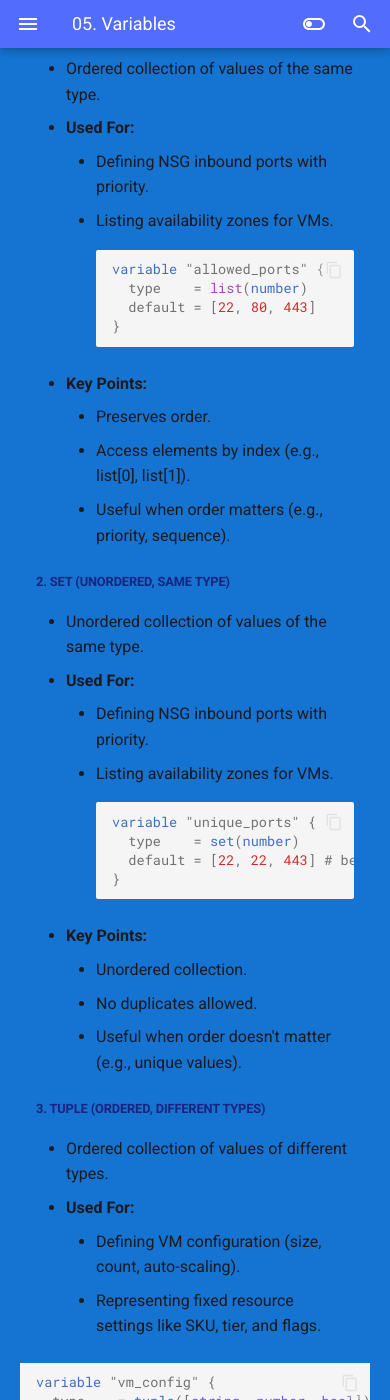
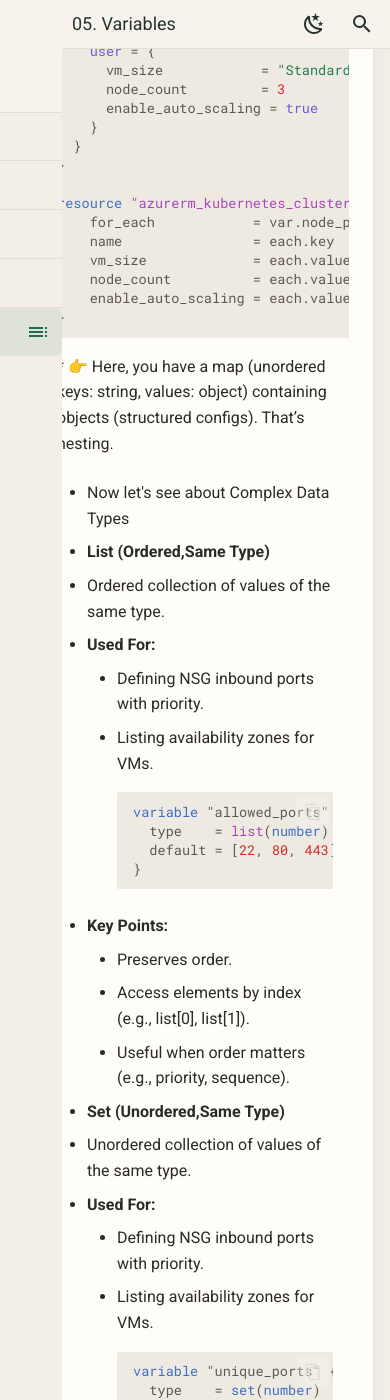
Before and after one commit to velmasrikanth/Devops-Learning, an MkDocs documentation site: the page built from docs/terraform/05-variables.md, in a window 390 px wide and 1400 px high, scrolled down 6963 px. Built offline with MkDocs 1.6.1 and Material for MkDocs 9.7.7, drawn with Linux system fonts in a browser that asks for light colours; comment, search, counter and statistics services are not loaded; some of the changed text lies outside the part shown.

Commit message:
new design - front page

````diff
--- a/docs/css/extra.css
+++ b/docs/css/extra.css
@@ -1,199 +1,249 @@
-/* Custom logo sizing for MkDocs Material theme */
+/* Light reading theme. Header, page, and side navigation share warm paper tones. */
 
-/* Desktop / default: larger logo */
-.md-header-nav__title img,
-.md-header__logo img,
-.md-logo img,
-.md-header .md-logo {
-  height: 200px !important;
-  /* change this value to make it bigger/smaller */
-  width: auto !important;
-  max-height: 200px !important;
+[data-md-color-scheme="default"] {
+  --md-primary-fg-color: #f7f3ec;
+  --md-primary-fg-color--light: #fffdf9;
+  --md-primary-fg-color--dark: #ebe4d8;
+  --md-primary-bg-color: #24332e;
+  --md-primary-bg-color--light: #4d635a;
+  --md-accent-fg-color: #2a6b58;
+  --md-accent-fg-color--transparent: rgba(42, 107, 88, 0.12);
+  --md-accent-bg-color: #fffdf9;
+  --md-default-bg-color: #f3efe6;
+  --md-default-fg-color: #2a2824;
+  --md-default-fg-color--light: #5e584f;
+  --md-default-fg-color--lighter: #8a8378;
+  --md-default-fg-color--lightest: #e4ddd2;
+  --md-typeset-color: #2c2a26;
+  --md-typeset-a-color: #1f6b56;
+  --md-code-bg-color: #efeae1;
+  --md-code-fg-color: #24332e;
+  --md-footer-bg-color: #efeae1;
+  --md-footer-bg-color--dark: #e7e0d4;
+  --md-footer-fg-color: #3d4a44;
+  --md-footer-fg-color--light: #5e6b64;
+  --md-footer-fg-color--lighter: #7d8a83;
 }
 
-/* If your theme uses a different class, also target common variants */
-.site-logo img,
-.brand img {
-  height: 64px !important;
-  width: auto !important;
+[data-md-color-scheme="slate"] {
+  --md-primary-fg-color: #1c2824;
+  --md-primary-fg-color--light: #2a3b35;
+  --md-primary-fg-color--dark: #141e1b;
+  --md-primary-bg-color: #f3efe6;
+  --md-accent-fg-color: #8fbfa8;
+  --md-default-bg-color: #161e1b;
+  --md-default-fg-color: #ece7df;
+  --md-typeset-color: #ece7df;
+  --md-typeset-a-color: #9dceba;
+  --md-footer-bg-color: #121a17;
+  --md-footer-fg-color: #d9d3c8;
 }
 
-/* Mobile: reduce size so header doesn't overflow */
-@media (max-width: 767px) {
-
-  .md-header-nav__title img,
-  .md-header__logo img,
-  .md-logo img {
-    height: 40px !important;
-    max-height: 40px !important;
-  }
+/* Compact header mark. The previous 200px logo stretched the banner. */
+.md-header__button.md-logo {
+  padding: 0.2rem;
 }
 
-/* If the logo appears small because of padding/scale, ensure image isn't constrained */
-.md-header .md-logo img {
-  display: block;
-  object-fit: contain;
+.md-header__button.md-logo img,
+.md-header__button.md-logo svg,
+.md-logo img,
+.md-logo svg {
+  height: 2rem !important;
+  width: 2rem !important;
+  max-height: 2rem !important;
+  border-radius: 6px;
 }
 
-/* Site background and content styling: change these colors to taste. */
-/* Page background (behind the content) */
+.md-header {
+  background: var(--md-primary-fg-color);
+  box-shadow: none;
+  border-bottom: 1px solid #e4ddd2;
+}
+
+[data-md-color-scheme="slate"] .md-header {
+  border-bottom-color: #2c3b36;
+}
+
+.md-header__title,
+.md-header__topic,
+.md-header__button,
+.md-search__input {
+  color: var(--md-primary-bg-color);
+}
+
+.md-tabs {
+  background: var(--md-primary-fg-color);
+  border-bottom: 1px solid #e4ddd2;
+}
+
+[data-md-color-scheme="default"] .md-tabs__link {
+  color: #4a554f;
+  opacity: 1;
+}
+
+[data-md-color-scheme="default"] .md-tabs__link--active,
+[data-md-color-scheme="default"] .md-tabs__link:hover {
+  color: #1f6b56;
+}
+
+[data-md-color-scheme="default"] .md-tabs__item--active {
+  color: #1f6b56;
+}
+
 html,
 body {
-  background: #1573d1;
-  /* soft light-gray background instead of white */
+  background: var(--md-default-bg-color);
 }
 
-/* Keep header area using theme background (no change) */
-.md-header {
-  background: var(--md-accent-fg-color, #3b4b8f);
+/* One sidebar: the right-hand outline is folded into the left nav. */
+.md-sidebar--secondary {
+  display: none;
 }
 
-/* Make the content area stand out: white card with subtle shadow.
-   Body copy must stay dark: the white card is used in both palettes,
-   and slate mode otherwise paints paragraphs in a near-white color. */
-.md-typeset {
-  background: #ffffff;
-  color: #1b1b1f;
-  border-radius: 6px;
-  box-shadow: 0 6px 18px rgba(16, 24, 40, 0.06);
-  padding: 2rem;
+.md-sidebar--primary {
+  width: 15.2rem;
 }
 
-.md-typeset p,
-.md-typeset li,
-.md-typeset ol,
-.md-typeset ul,
-.md-typeset td,
-.md-typeset th,
-.md-typeset dd,
-.md-typeset dt,
-.md-typeset blockquote,
-.md-typeset caption,
-.md-typeset figcaption {
-  color: #1b1b1f;
+[data-md-color-scheme="default"] .md-sidebar {
+  background: transparent;
+}
+
+[data-md-color-scheme="default"] .md-nav__title {
+  color: #24332e;
+  font-weight: 700;
+}
+
+[data-md-color-scheme="default"] .md-nav__link {
+  color: #3e4742;
+}
+
+.md-nav__link--active,
+.md-nav__item .md-nav__link--active,
+.md-nav__item--active > .md-nav__link {
+  color: #1f6b56 !important;
+  font-weight: 700;
+  background: rgba(42, 107, 88, 0.1);
+  border-left: 3px solid #2a6b58;
+  border-radius: 0 6px 6px 0;
+  padding-left: 0.6rem;
+}
+
+[data-md-color-scheme="slate"] .md-nav__link--active,
+[data-md-color-scheme="slate"] .md-nav__item--active > .md-nav__link {
+  color: #9dceba !important;
+  background: rgba(143, 191, 168, 0.12);
+  border-left-color: #8fbfa8;
+}
+
+/* Reading column: warm page, white sheet, wider once the second sidebar is gone. */
+.md-grid {
+  max-width: 78rem;
+}
+
+.md-content {
+  margin-right: 0;
+}
+
+[data-md-color-scheme="default"] .md-typeset {
+  background: #fffdf9;
+  color: #2c2a26;
+  border: 1px solid #e7e1d6;
+  border-radius: 12px;
+  box-shadow: 0 8px 24px rgba(36, 51, 46, 0.05);
+  padding: 1.6rem 2rem 2.2rem;
+}
+
+[data-md-color-scheme="default"] .md-typeset p,
+[data-md-color-scheme="default"] .md-typeset li,
+[data-md-color-scheme="default"] .md-typeset ol,
+[data-md-color-scheme="default"] .md-typeset ul,
+[data-md-color-scheme="default"] .md-typeset td,
+[data-md-color-scheme="default"] .md-typeset th,
+[data-md-color-scheme="default"] .md-typeset dd,
+[data-md-color-scheme="default"] .md-typeset dt,
+[data-md-color-scheme="default"] .md-typeset blockquote,
+[data-md-color-scheme="default"] .md-typeset caption,
+[data-md-color-scheme="default"] .md-typeset figcaption {
+  color: #2c2a26;
   opacity: 1;
 }
 
 .md-typeset a {
-  color: #1a237e;
+  color: #1f6b56;
 }
 
 .md-typeset a:hover,
 .md-typeset a:focus {
-  color: #0d1457;
+  color: #174e3e;
 }
 
-[data-md-color-scheme="slate"] .md-typeset {
-  color: #1b1b1f;
-  background: #ffffff;
+[data-md-color-scheme="slate"] .md-typeset a {
+  color: #9dceba;
 }
 
-/* On very small screens, reduce padding so content fits */
-@media (max-width: 767px) {
-  .md-typeset {
-    padding: 1rem;
-    border-radius: 0;
-    box-shadow: none;
-    background: transparent;
-    /* allow full-bleed content on mobile */
-  }
-}
-
-/* If you prefer a darker page background, replace #f4f6f8 with another hex. */
-
-/* Improve text selection visibility site-wide */
-::selection {
-  background: #283593;
-  /* Dark Indigo */
-  color: #ffffff;
-}
-
-::-moz-selection {
-  background: #283593;
-  /* Dark Indigo */
-  color: #ffffff;
-}
-
-/* Make sure selection in specific regions is also clearly visible */
-.md-typeset ::selection,
-.md-typeset *::selection,
-.md-sidebar ::selection,
-.md-nav ::selection,
-.md-main ::selection,
-code ::selection,
-pre ::selection {
-  background: #283593;
-  color: #ffffff;
-}
-
-/* If the sidebar has a dark background, use a lighter, semi-transparent white for selection there */
-
-
-.md-sidebar ::selection,
-.md-nav ::selection {
-  background: rgba(255, 255, 255, 0.18);
-  color: inherit;
-}
-
-/* Heading Improvements */
 .md-typeset h1 {
-  color: #1a237e;
-  /* Deep Indigo */
+  color: #24332e;
   font-weight: 700;
-  border-bottom: 2px solid #e0e0e0;
+  border-bottom: 2px solid #e7e1d6;
   padding-bottom: 0.3em;
 }
 
 .md-typeset h2 {
-  color: #283593;
-  /* Indigo */
-  font-weight: 600;
+  color: #2a6b58;
+  font-weight: 650;
   margin-top: 1.5em;
-  border-bottom: 1px dotted #e0e0e0;
-  padding-bottom: 0.3em;
+  border-bottom: 1px solid #e7e1d6;
+  padding-bottom: 0.25em;
 }
 
 .md-typeset h3,
 .md-typeset h4,
 .md-typeset h5,
 .md-typeset h6 {
-  color: #1a237e;
+  color: #24332e;
 }
 
-/* Layout Wideners */
-.md-grid {
-  max-width: 1400px;
-  /* Make the page much wider */
+[data-md-color-scheme="slate"] .md-typeset h1,
+[data-md-color-scheme="slate"] .md-typeset h2,
+[data-md-color-scheme="slate"] .md-typeset h3 {
+  color: #ece7df;
+  border-bottom-color: #2c3b36;
 }
 
-/* Specific Selection for Headings */
-h1::selection,
-h2::selection,
-h3::selection,
-h4::selection,
-h5::selection,
-h6::selection {
-  background: #1a237e;
-  /* Even darker indigo */
-  color: #ffd700;
-  /* Gold text */
+[data-md-color-scheme="default"] .md-footer {
+  background: #efeae1;
+  color: #3d4a44;
 }
 
-/* Table of Contents (Right Sidebar) Active Item */
-.md-nav__link--active,
-.md-nav__item .md-nav__link--active {
-  color: #ffffff !important;
-  /* White text for contrast against blue bg */
-  font-weight: bold !important;
-  border-left: 4px solid #ffd700;
-  /* Gold marker */
-  background: rgba(0, 0, 0, 0.1);
-  /* Subtle dark backing */
-  padding-left: 0.5em;
+::selection,
+.md-typeset ::selection,
+.md-typeset *::selection,
+.md-main ::selection,
+code ::selection,
+pre ::selection {
+  background: #d5ebe3;
+  color: #1c2b26;
 }
 
-/* Main Navigation (Left Sidebar) Active Item */
-.md-nav__item--active>.md-nav__link {
-  color: #283593 !important;
-  font-weight: bold;
+.md-sidebar ::selection,
+.md-nav ::selection {
+  background: #d5ebe3;
+  color: #1c2b26;
 }
+
+@media (max-width: 76.2344em) {
+  .md-nav--primary .md-nav__title {
+    background: #f7f3ec;
+    color: #24332e;
+  }
+}
+
+@media (max-width: 767px) {
+  .md-typeset {
+    padding: 1rem;
+    border-radius: 0;
+    box-shadow: none;
+    border: none;
+    background: transparent;
+  }
+}
--- a/docs/terraform/05-variables.md
+++ b/docs/terraform/05-variables.md
@@ -273,7 +273,9 @@ resource "azurerm_virtual_machine" "vm" {
   ```
 * 👉 Here, you have a map (unordered keys: string, values: object) containing objects (structured configs). That’s nesting.
 
-##### 1. List (Ordered, Same Type)
+* Now let's see about Complex Data Types
+
+* **List (Ordered,Same Type)**
 * Ordered collection of values of the same type.
 * **Used For:**
     * Defining NSG inbound ports with priority.
@@ -289,7 +291,7 @@ variable "allowed_ports" {
     * Access elements by index (e.g., list[0], list[1]).
     * Useful when order matters (e.g., priority, sequence).
 
-##### 2. Set (Unordered, Same Type)
+* **Set (Unordered,Same Type)**
 * Unordered collection of values of the same type.
 * **Used For:**
     * Defining NSG inbound ports with priority.
@@ -299,13 +301,14 @@ variable "unique_ports" {
   type    = set(number)
   default = [22, 22, 443] # becomes {22, 443}
 }
+
 ```
 * **Key Points:**
     * Unordered collection.
     * No duplicates allowed.
     * Useful when order doesn't matter (e.g., unique values).
 
-##### 3. Tuple (Ordered, Different Types)
+* **Tuple (Ordered, Different Types)**
 * Ordered collection of values of different types.
 * **Used For:**
     * Defining VM configuration (size, count, auto-scaling).
--- a/mkdocs.yaml
+++ b/mkdocs.yaml
@@ -9,19 +9,20 @@ edit_uri: edit/main/docs/ # Allows users to click 'Edit' and go straight to the
 theme:
   name: material
   # custom_dir: docs/overrides
-  logo: images/devops.png  # Path to your logo image
+  logo: images/logo.svg
+  favicon: images/logo.svg
   palette:
     - scheme: default
-      primary: indigo
-      accent: indigo
+      primary: custom
+      accent: custom
       toggle:
-        icon: material/toggle-switch-off-outline
+        icon: material/weather-night
         name: Switch to dark mode
     - scheme: slate
-      primary: indigo
-      accent: indigo
+      primary: custom
+      accent: custom
       toggle:
-        icon: material/toggle-switch
+        icon: material/weather-sunny
         name: Switch to light mode
 
 
@@ -34,7 +35,7 @@ theme:
     - navigation.top
     - navigation.instant
     - navigation.tracking
-    # - toc.integrate # Puts the Table of Contents right next to the content
+    - toc.integrate
     - toc.follow
     - content.code.copy
     - content.code.annotate
````
Also changed, not shown: other parts of docs/terraform/05-variables.md (+5 -4 lines), docs/images/logo.svg (added).
